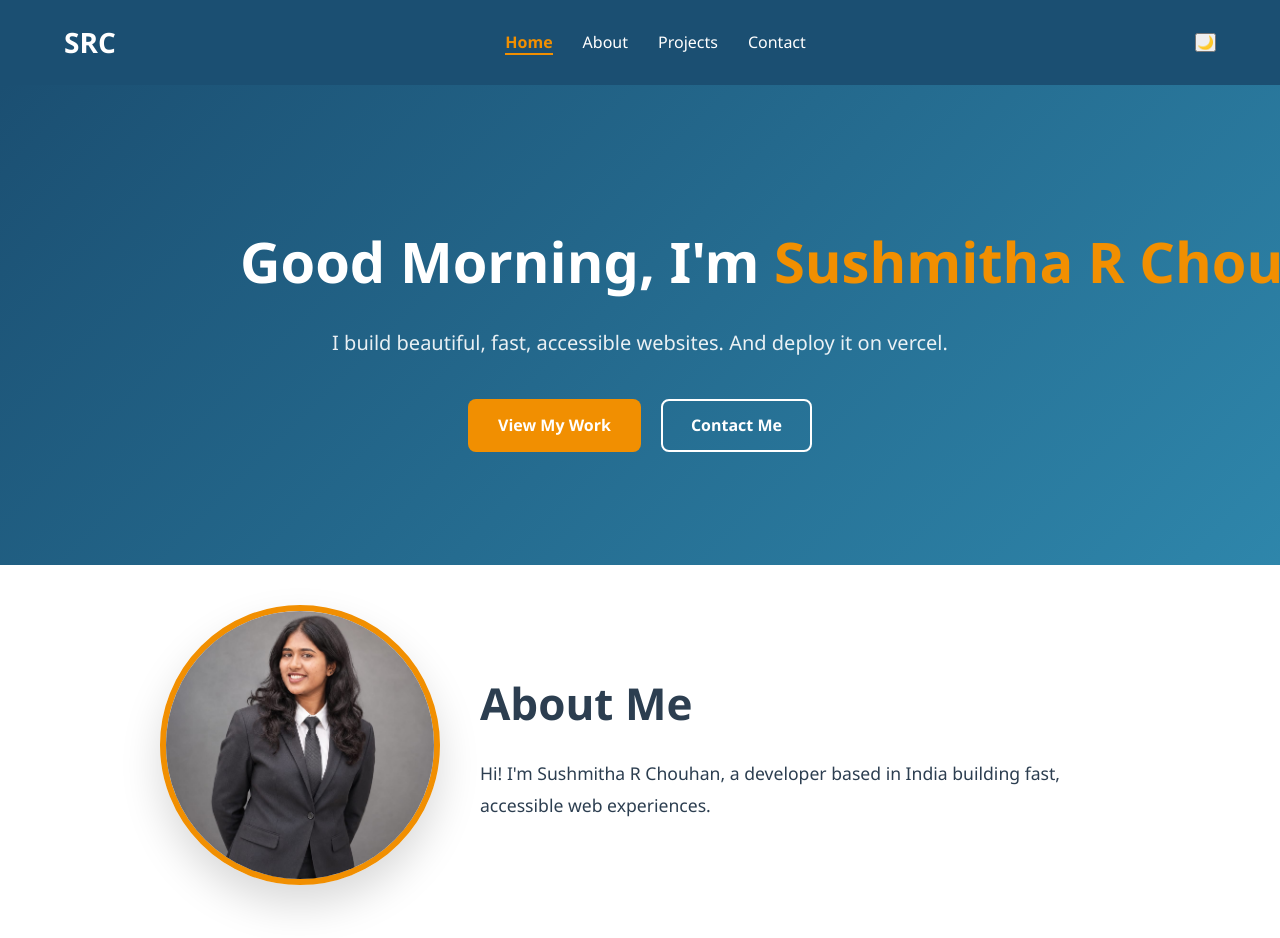
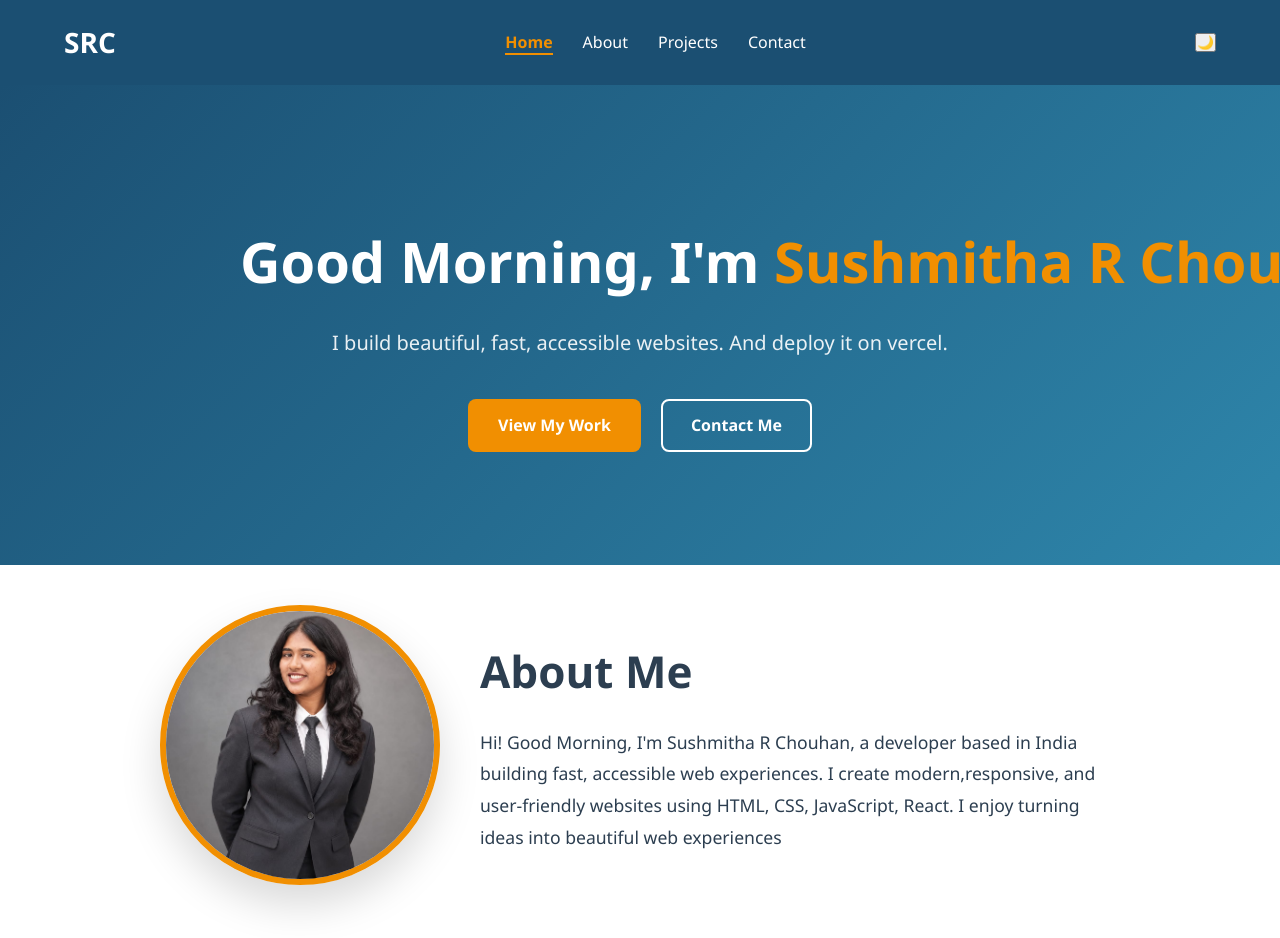
Before and after one commit to sushmitharchouhansushmitharcho-stac/my-portfolio, a React (Vite) app: page / in a window 1280 px wide. Shown: the top 938 px of the page. Built offline with nearby package versions, Linux system fonts and the light colour scheme.

Commit message:
Add paragraph

```diff
--- a/src/components/AboutSection/AboutSection.jsx
+++ b/src/components/AboutSection/AboutSection.jsx
@@ -9,7 +9,7 @@ function AboutSection() {
         </div>
         <div className='about-copy'>
           <h1>About Me</h1>
-          <p>Hi! I'm Sushmitha R Chouhan, a developer based in India building fast, accessible web experiences.</p>
+          <p>Hi! Good Morning, I'm Sushmitha R Chouhan, a developer based in India building fast, accessible web experiences. I create modern,responsive, and user-friendly websites using HTML, CSS, JavaScript, React. I enjoy turning ideas into beautiful web experiences</p>
         </div>
       </div>
     </section>
```
